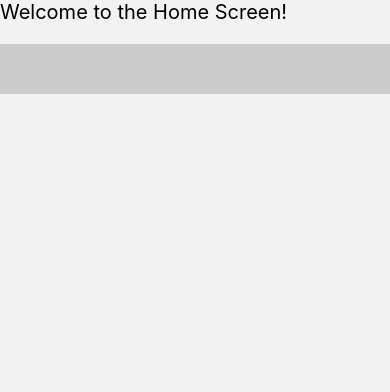
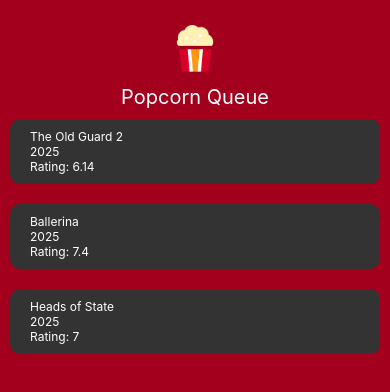
Before and after one commit to jaimebg/PopcornQueue, a React Native app: screen /Home in a window 390 px wide. Shown: the top 392 px of the page. Built offline with nearby package versions, Linux system fonts and the light colour scheme; grey boxes are pictures that could not be loaded.

Commit message:
added flatlist and mock data

```diff
--- a/App.js
+++ b/App.js
@@ -5,7 +5,6 @@ import Home from './screens/HomeScreen';
 import MovieDetails from './screens/MovieDetailsScreen';
 
 function App() {
-  const isDarkMode = useColorScheme() === 'dark';
   const Stack = createNativeStackNavigator();
 
   return (
--- a/screens/HomeScreen.js
+++ b/screens/HomeScreen.js
@@ -1,26 +1,131 @@
-import { StyleSheet, useColorScheme, View, Text, Pressable } from 'react-native';
+import { StyleSheet, useColorScheme, View, Text, Pressable, Image, SafeAreaView, FlatList } from 'react-native';
 import { useNavigation, NavigationProp } from '@react-navigation/native';
+import { useState } from 'react';
 
 function Home() {
-    const isDarkMode = useColorScheme() === 'dark';
     const navigation = useNavigation();
+    const TMDB_IMAGE_BASE_URL = 'https://image.tmdb.org/t/p/w500';
+    const [movies, setMovies] = useState([
+        {
+            "adult": false,
+            "backdrop_path": "/x58Gk2ZGU5AEBp25MQe2nhZhd5z.jpg",
+            "genre_ids": [
+                28,
+                14
+            ],
+            "id": 846422,
+            "original_language": "en",
+            "original_title": "The Old Guard 2",
+            "overview": "Andy and her team of immortal warriors fight with renewed purpose as they face a powerful new foe threatening their mission to protect humanity.",
+            "popularity": 617.5863,
+            "poster_path": "/wqfu3bPLJaEWJVk3QOm0rKhxf1A.jpg",
+            "release_date": "2025-07-01",
+            "title": "The Old Guard 2",
+            "video": false,
+            "vote_average": 6.14,
+            "vote_count": 360
+        },
+        {
+            "adult": false,
+            "backdrop_path": "/sItIskd5xpiE64bBWYwZintkGf3.jpg",
+            "genre_ids": [
+                28,
+                53,
+                80
+            ],
+            "id": 541671,
+            "original_language": "en",
+            "original_title": "Ballerina",
+            "overview": "Taking place during the events of John Wick: Chapter 3 – Parabellum, Eve Macarro begins her training in the assassin traditions of the Ruska Roma.",
+            "popularity": 594.0901,
+            "poster_path": "/2VUmvqsHb6cEtdfscEA6fqqVzLg.jpg",
+            "release_date": "2025-06-04",
+            "title": "Ballerina",
+            "video": false,
+            "vote_average": 7.4,
+            "vote_count": 820
+        },
+        {
+            "adult": false,
+            "backdrop_path": "/xABhldZaMb6wfCH5oigV333OYnb.jpg",
+            "genre_ids": [
+                28,
+                53,
+                35
+            ],
+            "id": 749170,
+            "original_language": "en",
+            "original_title": "Heads of State",
+            "overview": "The UK Prime Minister and US President have a public rivalry that risks their countries' alliance. But when they become targets of a powerful enemy, they're forced to rely on each other as they go on a wild, multinational run. Allied with Noel, a brilliant MI6 agent, they must find a way to thwart a conspiracy that threatens the free world.",
+            "popularity": 514.58,
+            "poster_path": "/lVgE5oLzf7ABmzyASEVcjYyHI41.jpg",
+            "release_date": "2025-07-02",
+            "title": "Heads of State",
+            "video": false,
+            "vote_average": 7,
+            "vote_count": 317
+        }
+    ]);
+
+    const moviesRender = ({ item }) => {
+        return (
+            <Pressable
+                style={{
+                    flexDirection: 'row',
+                    padding: 10,
+                    margin: 10,
+                    backgroundColor: '#333',
+                    borderRadius: 10,
+                    alignItems: 'center',
+                }}
+                onPress={() => navigation.navigate('MovieDetails', { movie: item })}
+            >
+                <Image
+                    source={{ uri: `${TMDB_IMAGE_BASE_URL}${item.poster_path}` }}
+                    resizeMode="contain"
+                    height={90}
+                    width={60}
+                    style={{ borderRadius: 10, marginRight: 10 }}
+                />
+                <View>
+                    <View>
+                        <Text style={{ color: 'white', fontSize: 12 }}>{item.title}</Text>
+                        <Text style={{ color: 'white', fontSize: 12 }}>
+                            {item.release_date ? new Date(item.release_date).getFullYear() : 'TBA'}
+                        </Text>
+                    </View>
+                    <Text style={{ color: 'white', fontSize: 12 }}>
+                        Rating: {item.vote_average}
+                    </Text>
+                </View>
+            </Pressable>
+        );
+    };
 
     return (
-        <View style={styles.container}>
-            <Text style={{ color: isDarkMode ? 'white' : 'black', fontSize: 20 }}>
-                Welcome to the Home Screen!
-            </Text>
-            <Pressable
-                style={{ height: 50, marginTop: 20, padding: 25, backgroundColor: isDarkMode ? '#333' : '#ccc' }}
-                onPress={() => navigation.navigate('MovieDetails', { movieId: 1 })}
-            />
-        </View>
+        <>
+            <SafeAreaView style={styles.container}>
+                <Image
+                    source={require('../assets/logo.png')}
+                    style={{ width: 50, height: 50, alignSelf: 'center', marginTop: 25 }}
+                />
+                <Text style={{ color: 'white', fontSize: 20, alignSelf: 'center', textAlign: 'center', marginTop: 10 }}>
+                    Popcorn Queue
+                </Text>
+                <FlatList
+                    data={movies}
+                    renderItem={moviesRender}
+                    keyExtractor={(item) => item.original_title}
+                />
+            </SafeAreaView>
+        </>
     );
 }
 
 const styles = StyleSheet.create({
     container: {
         flex: 1,
+        backgroundColor: '#A2001D',
     },
 });
 
--- a/screens/MovieDetailsScreen.js
+++ b/screens/MovieDetailsScreen.js
@@ -1,11 +1,10 @@
 import { StyleSheet, useColorScheme, View, Text } from 'react-native';
 
 function MovieDetails() {
-    const isDarkMode = useColorScheme() === 'dark';
 
     return (
         <View style={styles.container}>
-            <Text style={{ color: isDarkMode ? 'white' : 'black', fontSize: 20 }}>
+            <Text style={{ color: 'white', fontSize: 20 }}>
                 Welcome to the MovieDetails Screen!
             </Text>
         </View>
```
Also changed, not shown: assets/logo.png (added).
